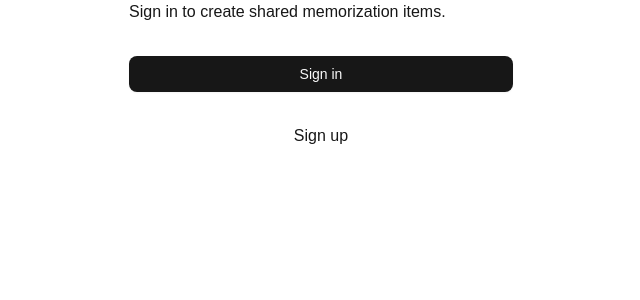
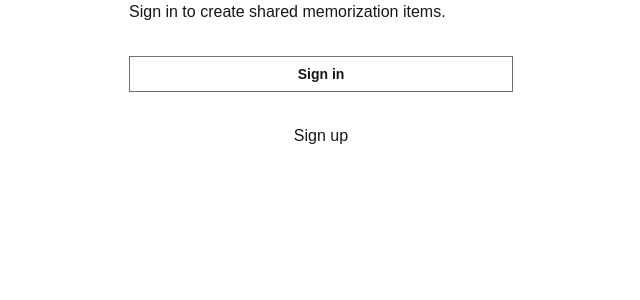
Before and after one commit to literalpie/memorypie-share, a React (Vite) app: page /new in a window 1280 px wide. Shown: the top 300 px of the page, without its empty margins (319-959 px from the left). Built offline with nearby package versions, Linux system fonts and the light colour scheme; no server answers.

Commit message:
Style like memorypie.app

```diff
--- a/src/components/ui/button.tsx
+++ b/src/components/ui/button.tsx
@@ -5,32 +5,58 @@ import { cva, type VariantProps } from "class-variance-authority"
 import { cn } from "@/lib/utils"
 
 const buttonVariants = cva(
-  "inline-flex items-center justify-center gap-2 whitespace-nowrap rounded-md text-sm font-medium transition-all disabled:pointer-events-none disabled:opacity-50 [&_svg]:pointer-events-none [&_svg:not([class*='size-'])]:size-4 shrink-0 [&_svg]:shrink-0 outline-none focus-visible:border-ring focus-visible:ring-ring/50 focus-visible:ring-[3px] aria-invalid:ring-destructive/20 dark:aria-invalid:ring-destructive/40 aria-invalid:border-destructive",
+  "inline-flex items-center justify-center gap-2 whitespace-nowrap text-sm font-medium transition-all disabled:pointer-events-none disabled:opacity-50 [&_svg]:pointer-events-none [&_svg:not([class*='size-'])]:size-4 shrink-0 [&_svg]:shrink-0 outline-none",
   {
     variants: {
       variant: {
-        default:
-          "bg-primary text-primary-foreground shadow-xs hover:bg-primary/90",
-        destructive:
-          "bg-destructive text-white shadow-xs hover:bg-destructive/90 focus-visible:ring-destructive/20 dark:focus-visible:ring-destructive/40 dark:bg-destructive/60",
-        outline:
-          "border bg-background shadow-xs hover:bg-accent hover:text-accent-foreground dark:bg-input/30 dark:border-input dark:hover:bg-input/50",
-        secondary:
-          "bg-secondary text-secondary-foreground shadow-xs hover:bg-secondary/80",
-        ghost:
-          "hover:bg-accent hover:text-accent-foreground dark:hover:bg-accent/50",
-        link: "text-primary underline-offset-4 hover:underline",
-      },
-      size: {
-        default: "h-9 px-4 py-2 has-[>svg]:px-3",
-        sm: "h-8 rounded-md gap-1.5 px-3 has-[>svg]:px-2.5",
-        lg: "h-10 rounded-md px-6 has-[>svg]:px-4",
-        icon: "size-9",
+        link: "text-primary-text underline-offset-4 hover:underline",
+        primary: [
+          "px-2 py-1.5 text-base font-bold border-0 cursor-pointer select-none transition-all duration-200 ease-in-out",
+          "text-primary-text bg-inherit",
+          "shadow-[var(--color-primary-shadow)_1px_1px_0_2px]",
+          "hover:shadow-[var(--color-primary-shadow)_1px_1px_0_3px]",
+          "active:shadow-[var(--color-primary-shadow)_-1px_-1px_0_3px]",
+          "focus:shadow-[var(--color-primary-shadow-focused)_1px_1px_0_3px] focus:outline-0"
+        ],
+        destructive: [
+          "px-2 py-1.5 text-base font-bold border-0 cursor-pointer transition-all duration-200 ease-in-out",
+          "text-[var(--color-destructive-text)] bg-inherit",
+          "shadow-[var(--color-destructive-shadow)_1px_1px_0_2px]",
+          "hover:shadow-[var(--color-destructive-shadow)_1px_1px_0_3px]",
+          "active:shadow-[var(--color-destructive-shadow)_-1px_-1px_0_3px]",
+          "focus:shadow-[var(--color-destructive-text)_1px_1px_0_3px] focus:outline-0"
+        ],
+        "super-destructive": [
+          "px-2 py-1.5 text-base font-bold border-0 cursor-pointer transition-all duration-200 ease-in-out",
+          "text-black bg-destructive-shadow",
+          "shadow-[var(--color-black)_1px_1px_0_2px]",
+          "hover:shadow-[var(--color-black)_1px_1px_0_3px]",
+          "active:shadow-[var(--color-black)_-1px_-1px_0_3px]"
+        ],
+        navigation: [
+          "w-full h-12 flex items-center px-2 cursor-pointer text-base border-0 transition-colors duration-300",
+          "text-[var(--color-text)] bg-inherit border-b border-divider",
+          "hover:bg-background-hover",
+          "focus:bg-background-focus",
+          "focus:outline focus:outline-2 focus:outline",
+          "data-[active=true]:bg-background-active"
+        ],
+        basic: [
+          "cursor-pointer font-bold border h-9 px-2",
+          "bg-inherit text-inherit border-border",
+          "active:bg-background-focus",
+          "hover:not(:active):bg-background-hover"
+        ]
       },
     },
+    compoundVariants: [
+      {
+        variant: ['link', "basic"],
+        class: "focus-visible:border-ring focus-visible:ring-ring/50 focus-visible:ring-[3px]"
+      }
+    ],
     defaultVariants: {
-      variant: "default",
-      size: "default",
+      variant: "basic",
     },
   }
 )
@@ -38,7 +64,6 @@ const buttonVariants = cva(
 function Button({
   className,
   variant,
-  size,
   asChild = false,
   ...props
 }: React.ComponentProps<"button"> &
@@ -50,7 +75,7 @@ function Button({
   return (
     <Comp
       data-slot="button"
-      className={cn(buttonVariants({ variant, size, className }), 'cursor-pointer')}
+      className={cn(buttonVariants({ variant, className }), 'cursor-pointer')}
       {...props}
     />
   )
--- a/src/index.css
+++ b/src/index.css
@@ -6,6 +6,25 @@
 @theme {
   --color-light: #ffffff;
   --color-dark: #171717;
+
+  /* Custom colors from SCSS */
+  --color-primary-text: hsl(240, 89%, 70%);
+  --color-primary-shadow-focused: hsl(240, 83%, 65%);
+  --color-primary-shadow: hsl(240, 100%, 79%);
+  --color-destructive-text: hsl(0, 75%, 58%);
+  --color-destructive-shadow: hsl(0, 100%, 77%);
+  --color-black: hsl(0, 0%, 0%);
+  --color-text: hsla(0, 0%, 0%, 0.87);
+  --color-divider: hsla(240, 100%, 26%, 0.2);
+  --color-background-hover: hsla(0, 0%, 50%, 0.1);
+  --color-background-focus: hsla(0, 0%, 50%, 0.2);
+  --color-outline-focus: hsl(0, 0%, 50%);
+  --color-background-active: hsla(240, 84%, 76%, 0.19);
+  --color-border: hsl(0, 0%, 44%);
+
+  --color-ring: var(--ring);
+  --color-background: var(--background);
+  --color-foreground: var(--foreground);
 }
 
 @media (prefers-color-scheme: dark) {
@@ -13,6 +32,27 @@
     color: var(--color-light);
     background: var(--color-dark);
     font-family: Arial, Helvetica, sans-serif;
+  }
+
+  /* Dark mode color overrides */
+  :root {
+    --color-primary-text: hsl(240, 38.27%, 63.55%);
+    --color-primary-shadow-focused: rgb(70, 70, 177);
+    --color-primary-shadow: hsl(240, 24%, 43%);
+    --color-destructive-text: hsl(0, 87%, 70%);
+    --color-destructive-shadow: hsl(0, 100%, 60%);
+    --color-text: hsla(0, 0%, 96%, 0.87);
+    --color-divider: hsla(240, 15%, 40%, 0.2);
+    --color-background-active: hsla(240, 28%, 25%, 0.19);
+    --color-border: hsl(0, 0%, 29%);
+    --color-memorize-background: hsl(141, 25%, 31%);
+    --color-memorize-hint-background: hsl(105, 25%, 31%);
+
+    /* from AI stuff */
+    --background: oklch(0.145 0 0);
+    --foreground: oklch(0.985 0 0);
+    --ring: oklch(0.556 0 0);
+
   }
 }
 
@@ -24,111 +64,10 @@
   }
 }
 
-@theme inline {
-  --radius-sm: calc(var(--radius) - 4px);
-  --radius-md: calc(var(--radius) - 2px);
-  --radius-lg: var(--radius);
-  --radius-xl: calc(var(--radius) + 4px);
-  --color-background: var(--background);
-  --color-foreground: var(--foreground);
-  --color-card: var(--card);
-  --color-card-foreground: var(--card-foreground);
-  --color-popover: var(--popover);
-  --color-popover-foreground: var(--popover-foreground);
-  --color-primary: var(--primary);
-  --color-primary-foreground: var(--primary-foreground);
-  --color-secondary: var(--secondary);
-  --color-secondary-foreground: var(--secondary-foreground);
-  --color-muted: var(--muted);
-  --color-muted-foreground: var(--muted-foreground);
-  --color-accent: var(--accent);
-  --color-accent-foreground: var(--accent-foreground);
-  --color-destructive: var(--destructive);
-  --color-border: var(--border);
-  --color-input: var(--input);
-  --color-ring: var(--ring);
-  --color-chart-1: var(--chart-1);
-  --color-chart-2: var(--chart-2);
-  --color-chart-3: var(--chart-3);
-  --color-chart-4: var(--chart-4);
-  --color-chart-5: var(--chart-5);
-  --color-sidebar: var(--sidebar);
-  --color-sidebar-foreground: var(--sidebar-foreground);
-  --color-sidebar-primary: var(--sidebar-primary);
-  --color-sidebar-primary-foreground: var(--sidebar-primary-foreground);
-  --color-sidebar-accent: var(--sidebar-accent);
-  --color-sidebar-accent-foreground: var(--sidebar-accent-foreground);
-  --color-sidebar-border: var(--sidebar-border);
-  --color-sidebar-ring: var(--sidebar-ring);
-}
-
 :root {
-  --radius: 0.625rem;
   --background: oklch(1 0 0);
   --foreground: oklch(0.145 0 0);
-  --card: oklch(1 0 0);
-  --card-foreground: oklch(0.145 0 0);
-  --popover: oklch(1 0 0);
-  --popover-foreground: oklch(0.145 0 0);
-  --primary: oklch(0.205 0 0);
-  --primary-foreground: oklch(0.985 0 0);
-  --secondary: oklch(0.97 0 0);
-  --secondary-foreground: oklch(0.205 0 0);
-  --muted: oklch(0.97 0 0);
-  --muted-foreground: oklch(0.556 0 0);
-  --accent: oklch(0.97 0 0);
-  --accent-foreground: oklch(0.205 0 0);
-  --destructive: oklch(0.577 0.245 27.325);
-  --border: oklch(0.922 0 0);
-  --input: oklch(0.922 0 0);
   --ring: oklch(0.708 0 0);
-  --chart-1: oklch(0.646 0.222 41.116);
-  --chart-2: oklch(0.6 0.118 184.704);
-  --chart-3: oklch(0.398 0.07 227.392);
-  --chart-4: oklch(0.828 0.189 84.429);
-  --chart-5: oklch(0.769 0.188 70.08);
-  --sidebar: oklch(0.985 0 0);
-  --sidebar-foreground: oklch(0.145 0 0);
-  --sidebar-primary: oklch(0.205 0 0);
-  --sidebar-primary-foreground: oklch(0.985 0 0);
-  --sidebar-accent: oklch(0.97 0 0);
-  --sidebar-accent-foreground: oklch(0.205 0 0);
-  --sidebar-border: oklch(0.922 0 0);
-  --sidebar-ring: oklch(0.708 0 0);
-}
-
-.dark {
-  --background: oklch(0.145 0 0);
-  --foreground: oklch(0.985 0 0);
-  --card: oklch(0.205 0 0);
-  --card-foreground: oklch(0.985 0 0);
-  --popover: oklch(0.205 0 0);
-  --popover-foreground: oklch(0.985 0 0);
-  --primary: oklch(0.922 0 0);
-  --primary-foreground: oklch(0.205 0 0);
-  --secondary: oklch(0.269 0 0);
-  --secondary-foreground: oklch(0.985 0 0);
-  --muted: oklch(0.269 0 0);
-  --muted-foreground: oklch(0.708 0 0);
-  --accent: oklch(0.269 0 0);
-  --accent-foreground: oklch(0.985 0 0);
-  --destructive: oklch(0.704 0.191 22.216);
-  --border: oklch(1 0 0 / 10%);
-  --input: oklch(1 0 0 / 15%);
-  --ring: oklch(0.556 0 0);
-  --chart-1: oklch(0.488 0.243 264.376);
-  --chart-2: oklch(0.696 0.17 162.48);
-  --chart-3: oklch(0.769 0.188 70.08);
-  --chart-4: oklch(0.627 0.265 303.9);
-  --chart-5: oklch(0.645 0.246 16.439);
-  --sidebar: oklch(0.205 0 0);
-  --sidebar-foreground: oklch(0.985 0 0);
-  --sidebar-primary: oklch(0.488 0.243 264.376);
-  --sidebar-primary-foreground: oklch(0.985 0 0);
-  --sidebar-accent: oklch(0.269 0 0);
-  --sidebar-accent-foreground: oklch(0.985 0 0);
-  --sidebar-border: oklch(1 0 0 / 10%);
-  --sidebar-ring: oklch(0.556 0 0);
 }
 
 @layer base {
--- a/src/routes/new.tsx
+++ b/src/routes/new.tsx
@@ -1,4 +1,4 @@
-import { createFileRoute, nav, useNavigate } from "@tanstack/react-router";
+import { createFileRoute } from "@tanstack/react-router";
 import { useForm } from "@tanstack/react-form";
 import { z } from "zod";
 import { Input } from "@/components/ui/input";
@@ -36,14 +36,13 @@ function RouteComponent() {
         ),
       }),
     },
-    onSubmit: ({ value }) => {
-      return createFolder({
+    onSubmit: async ({ value }) => {
+      await createFolder({
         slug: value.slug,
         title: value.title,
         memItems: value.items,
-      }).then(a=>{
-        return navigate({to: '/'})
       });
+      await navigate({ to: "/" });
     },
   });
 
@@ -158,9 +157,8 @@ function RouteComponent() {
                             )}
                           </form.Field>
                           <Button
-                            className="self-center"
-                            variant="secondary"
-                            size="icon"
+                            type="button"
+                            className="self-center border-0 rounded-full"
                             onClick={() => itemsField.removeValue(i)}
                           >
                             <Trash />
@@ -175,7 +173,6 @@ function RouteComponent() {
                 <Button
                   type="button"
                   onClick={() => itemsField.pushValue({ title: "", text: "" })}
-                  variant="outline"
                   className="w-full h-12 border-dashed border-2 border-slate-300 hover:border-green-400 hover:bg-green-50 text-slate-600 hover:text-green-700 transition-all duration-200"
                 >
                   <Plus className="h-4 w-4 mr-2" />
```
Also changed, not shown: src/routes/__root.tsx (+40 -14 lines), src/routes/index.tsx (+10 -127 lines).
